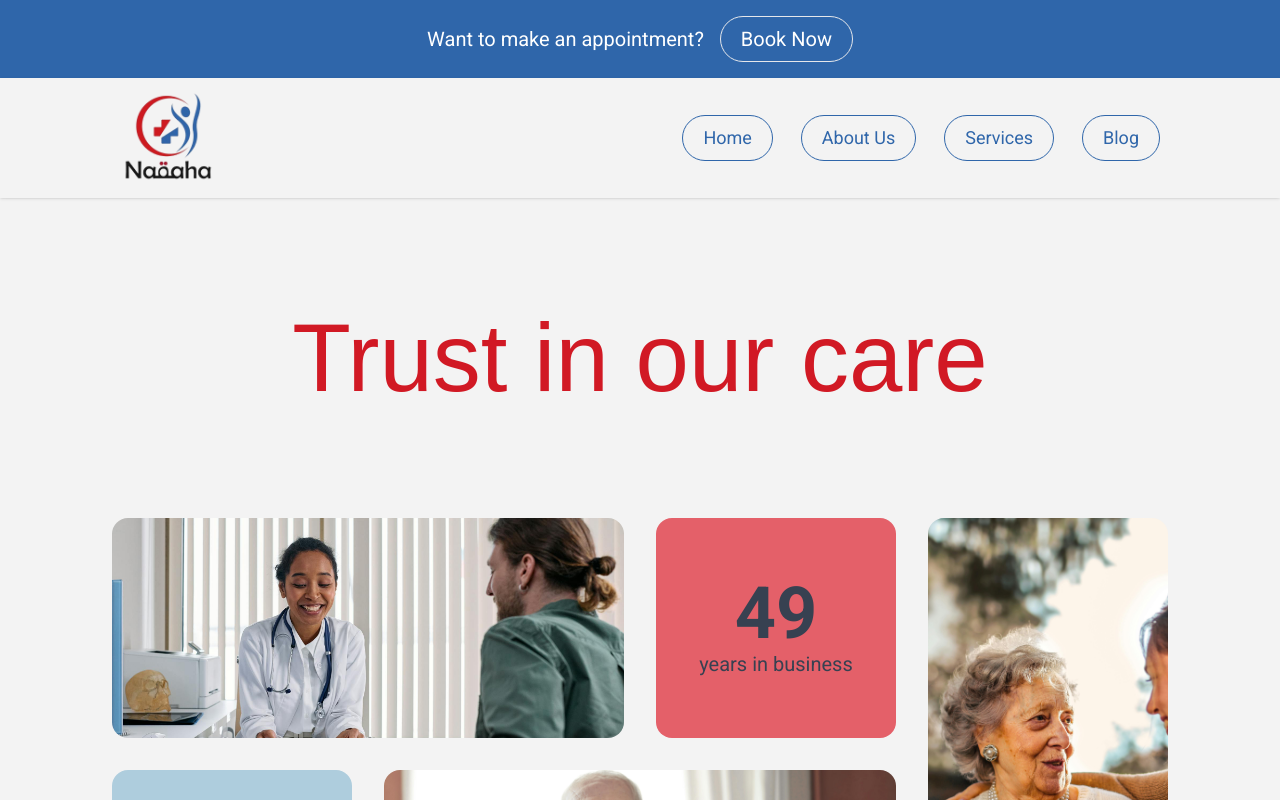
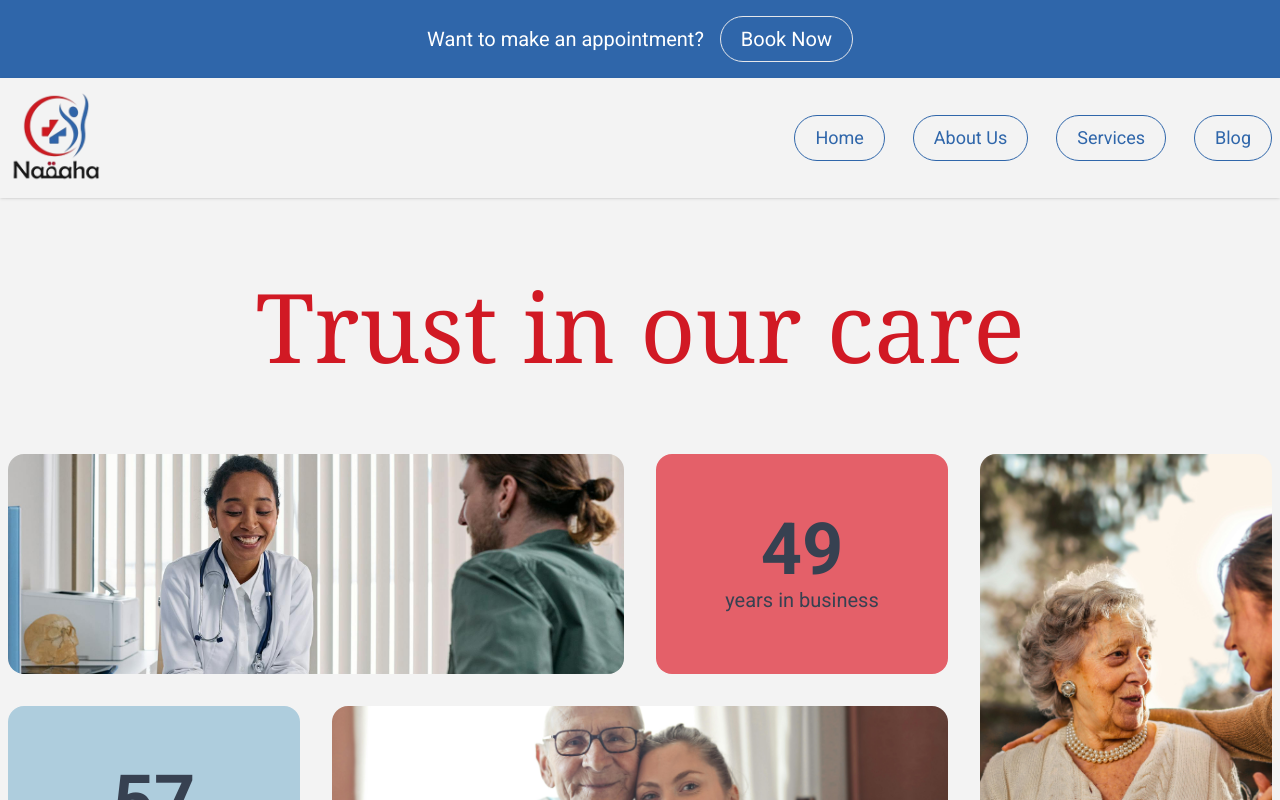
Before and after one commit to AbdurRehman1312/nakaha_website, a React (Vite) app: page / in a window 1280 px wide. Shown: the top 800 px of the page. Built offline with nearby package versions, Linux system fonts and the light colour scheme.

Commit message:
Layout changes

```diff
--- a/src/components/Header.jsx
+++ b/src/components/Header.jsx
@@ -30,7 +30,7 @@ const Header = () => {
         </div>
       </div>
       <header className="shadow px-2 py-3 sticky top-[0px] bg-third z-50">
-        <div className="container m-auto lg:px-28">
+        <div className="container m-auto">
           <div className="flex justify-between items-center">
             <div className="w-1/3 sm:w-auto">
               <NavLink to={"/"} onClick={closeMobileMenu}>
--- a/src/components/Hero.jsx
+++ b/src/components/Hero.jsx
@@ -9,10 +9,10 @@ const Hero = () => {
   };
   return (
     <section>
-      <h1 className="text-secondary mt-8 lg:mt-28 text-8xl text-center font-poppins">
+      <h1 className="text-secondary mt-8 lg:mt-20 text-8xl text-center font-serif">
         Trust in our care
       </h1>
-      <div className="grid lg:grid-cols-4 gap-8 my-12 lg:my-28">
+      <div className="grid lg:grid-cols-4 gap-8 my-12 lg:my-20">
         <div className=" lg:col-span-2  relative w-full h-[220px]">
           <img
             src={images.hero1}
--- a/src/pages/About.jsx
+++ b/src/pages/About.jsx
@@ -2,7 +2,7 @@ import React from "react";
 import * as images from "../assets";
 const About = () => {
   return (
-    <section className="container m-auto px-2 lg:px-28 my-10">
+    <section className="container m-auto px-2 my-10">
       <h1 className="text-6xl text-center mb-7 text-secondary font-poppins">
         ABOUT US
       </h1>
--- a/src/pages/Home.jsx
+++ b/src/pages/Home.jsx
@@ -4,7 +4,7 @@ import WhatWeOffer from '../components/WhatWeOffer'
 
 const Home = () => {
   return <>
-  <div className='container m-auto lg:px-28 px-2'>
+  <div className='container m-auto px-2'>
   <Hero />
   <WhatWeOffer />
   </div>
```
